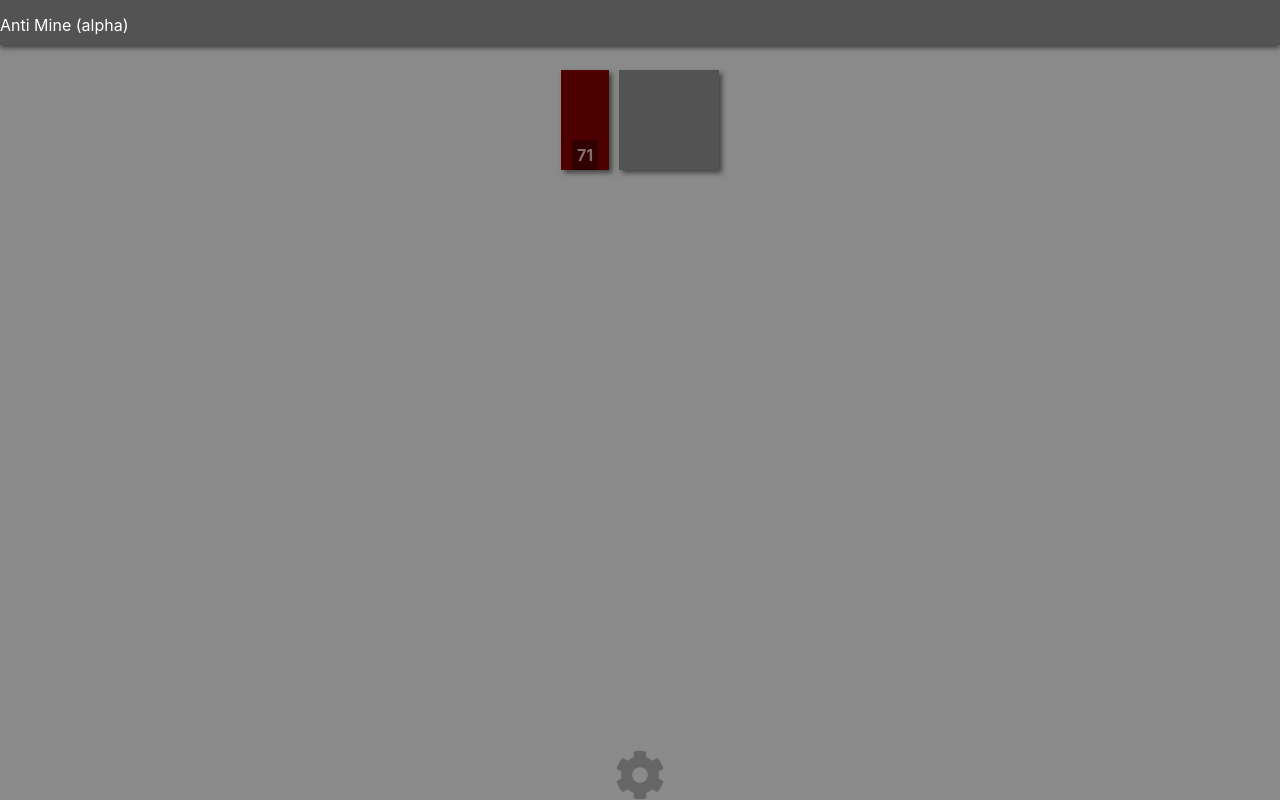
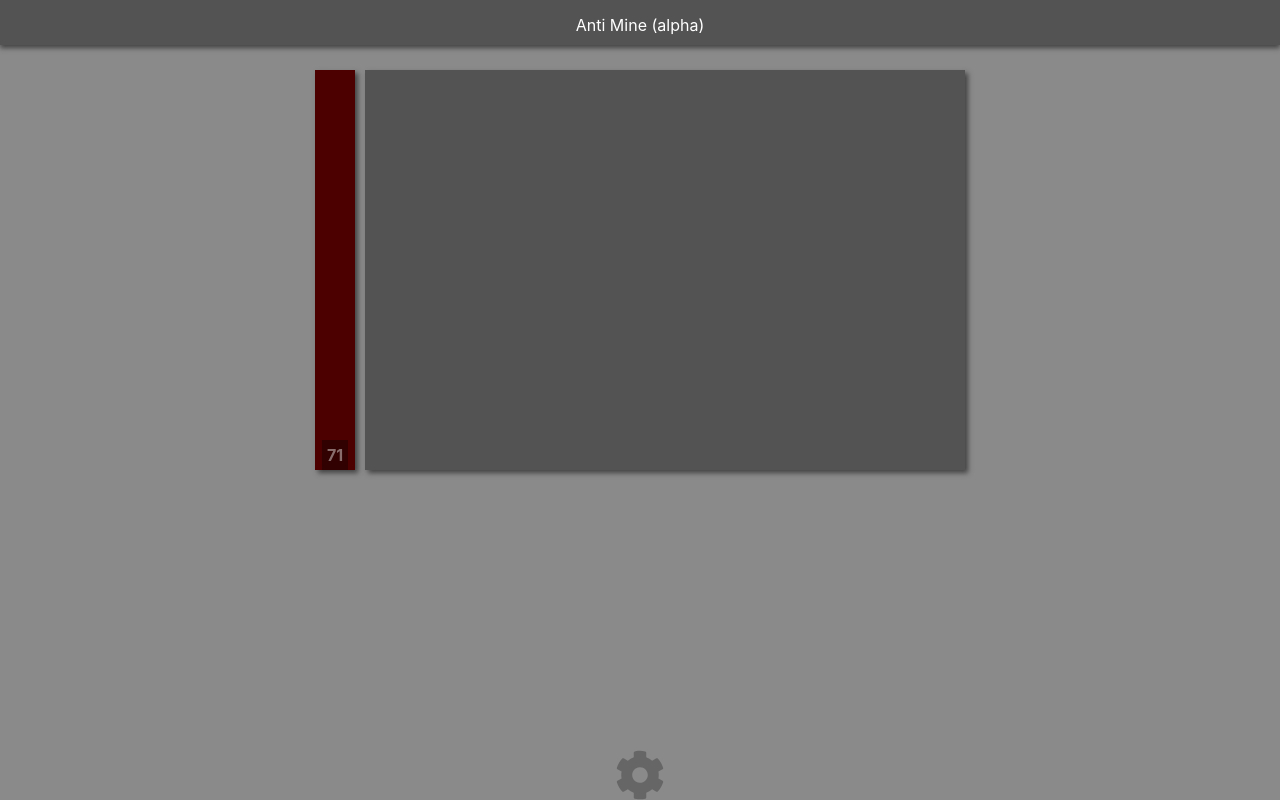
Before and after one commit to sinoftheta/anti-mine, a website built with webpack: page src/index.html in a window 1280 px wide. Built offline with nearby package versions, Linux system fonts and the light colour scheme.

Commit message:
fixed tile selector style issue

```diff
--- a/src/components/GameLogic.js
+++ b/src/components/GameLogic.js
@@ -106,7 +106,7 @@ export default class GameLogic extends EventTarget{
         //check win condition
         //this.gameWon = (this.area - this.revealedTiles === this.numMines);
         this.gameWon = this.minesRevealed === this.numMines || (this.minesRevealed + this.safeTilesRevealed === this.area) || this.numMines + this.safeTilesRevealed === this.area;
-        if(this.gameWon) this.broadcaster.dispatchEvent(new CustomEvent('gameWon', {}));
+        if(this.gameWon && !this.gameLost) this.broadcaster.dispatchEvent(new CustomEvent('gameWon', {}));
 
         console.log('mines revealed: ' + this.minesRevealed + ' totalMines: ' + this.numMines);
         console.log('safe tiles revealed: ' + this.safeTilesRevealed + ' area: ' + this.area);
--- a/src/desktop_style.css
+++ b/src/desktop_style.css
@@ -19,7 +19,7 @@ body {
     background: #535353;
     box-shadow: 0px 3px 5px #00000085;
     display: flex;
-    justify-content: space-between;
+    justify-content: space-around;
 }
 #header div{
     color: #ffffff;
@@ -30,9 +30,7 @@ body {
     left: 50%;
     transform: translate(-50%, 0%);
     width: min-content;
-
     display: flex;
-    /*justify-content: space-evenly;*/
 }
 
 
@@ -41,6 +39,7 @@ body {
 ***************/
 #game-board{
 
+    position: relative; /*needed for TileSelector to align properly, it must be "relatively absolute"*/
     width: min-content;
     /*url('path'); for image backgrounds*/
     /*background: linear-gradient(135deg, #535353 0%,#4d4d4d 100%);*/
@@ -63,7 +62,7 @@ body {
     justify-content: space-between;*/
     /*margin-left: 5px;
     margin-right: 5px;*/
-    width: 48px;
+    width: 40px;
     margin-right: 10;
 
     position: relative;
@@ -197,6 +196,9 @@ body {
 /****************
 * CURSOR
 ****************/
+#game-board{
+
+}
 #tile-cursor{
     position: absolute;
     top: 0;
--- a/src/views/Game.js
+++ b/src/views/Game.js
@@ -24,8 +24,8 @@ export default function(){
 
     //initial game settings
     let init_settings = {
-        rows: 5,
-        columns: 5,
+        rows: 20,
+        columns: 30,
         presetBoard: false,
         randMines: true,
         mines: 5,//Math.floor(Math.random() * 30) + 45,
@@ -80,7 +80,6 @@ export default function(){
     * Instantiate components
     */
 
-    let boardContainer = document.getElementById("game-board");
     let broadcaster = new Broadcaster;
 
     let game_manager = new GameManager(document.body, init_settings, broadcaster);
@@ -89,7 +88,7 @@ export default function(){
     let game_logic = new GameLogic(init_settings, broadcaster);
     broadcaster.subscribe(game_logic);
 
-    let board_render = new BoardRender(boardContainer, game_logic, init_settings, broadcaster);
+    let board_render = new BoardRender(document.getElementById("game-board"), game_logic, init_settings, broadcaster);
     broadcaster.subscribe(board_render);
 
     let healthbar = new HealthBar(document.getElementById('health-bar'), game_logic, init_settings, broadcaster);
@@ -97,7 +96,7 @@ export default function(){
 
     let options_menu = new OptionsMenu(document.body, init_settings, broadcaster);
 
-    let tile_selector = new TileSelector(boardContainer, init_settings, broadcaster);
+    let tile_selector = new TileSelector(document.getElementById("game-board"), init_settings, broadcaster);
     broadcaster.subscribe(tile_selector);
 
 
```
Also changed, not shown: src/index.html (+3 -0 lines).
